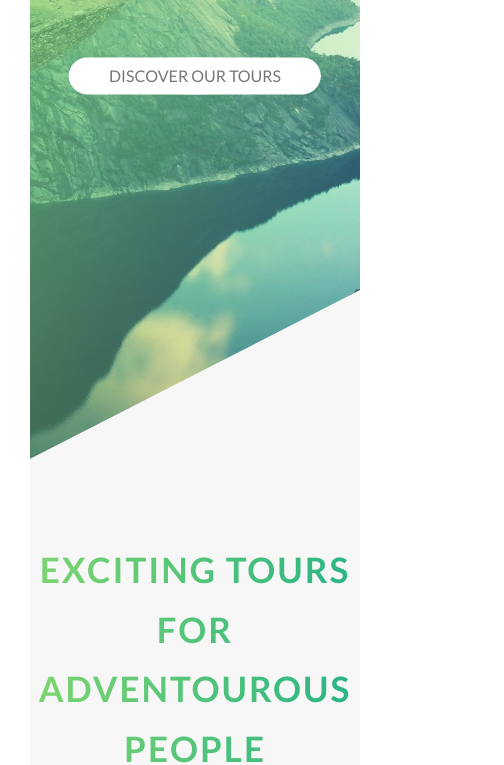
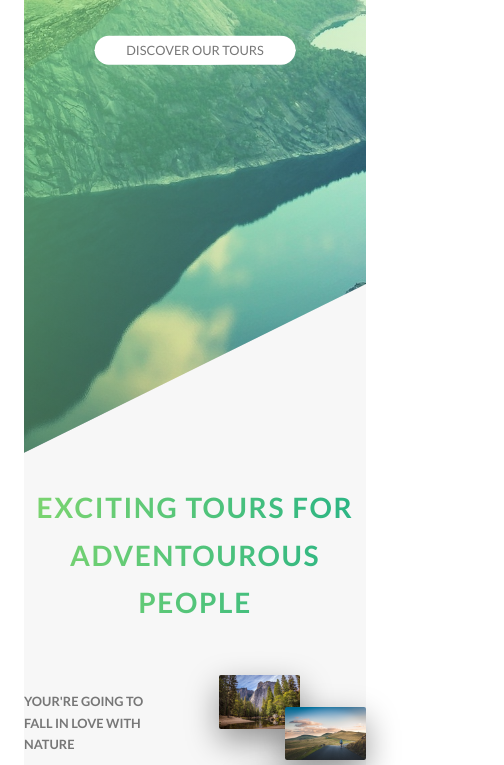
Before and after one commit to UnknownMonk/Responsive-Sass-Website-Using-Floats-and-Grids, a website: page index.html in a window 390 px wide. Shown: the part 373-1138 px from the top of the page, 504 px wide, since content can reach past the window. Drawn offline with Linux system fonts and the light colour scheme.

Commit message:
added media queryies mixins and to base.scss

```diff
--- a/sass/abstracts/_mixins.scss
+++ b/sass/abstracts/_mixins.scss
@@ -5,3 +5,45 @@
     clear: both;
   }
 }
+
+//Media Query Manager
+
+/*
+0-600px:     Phone
+600-900px:   Tablet portrait
+900-1200px:  Tablet landscape
+1200-1800:   Is where our normal styles apply
+1800px:      Big desktop
+
+$breakpoint arguement choices:
+Phone
+tab-port
+tab-land
+big-desktop
+
+ORDER: Base + typography > general layout + grid > page lay out > components
+
+
+1em = 16px
+*/
+
+
+
+
+
+
+
+@mixin respond($breakpoint){
+  @if $breakpoint == phone {
+    @media (max-width: 37.5em){ @content }; // 600px
+  }
+  @if $breakpoint == tab-port {
+    @media (max-width: 56.25em ){ @content }; // 900px
+  }
+  @if $breakpoint == tab-land {
+    @media (max-width: 75em){ @content }; // 1200px
+  }
+  @if $breakpoint == big-desktop {
+    @media (min-width: 112.5em){ @content }; // 1800px
+  }
+}
--- a/sass/base/_base.scss
+++ b/sass/base/_base.scss
@@ -8,6 +8,18 @@
 
 html {
   font-size: 62.5%;
+
+
+  @include respond(tab-land) { // width < 900?
+    font-size: 56.25%; //1 rem = 9px, 9/16 = 56.25%
+  }
+  @include respond(tab-port) { // width < 600?
+    font-size: 50%; //1 rem = 8px, 8/16 = 50%
+  }
+  @include respond(big-desktop) {
+    font-size: 75%; //1 rem = 12px, 12/16 = 75%
+  }
+
 }
 
 body {
```
Also changed, not shown: css/style.css.
